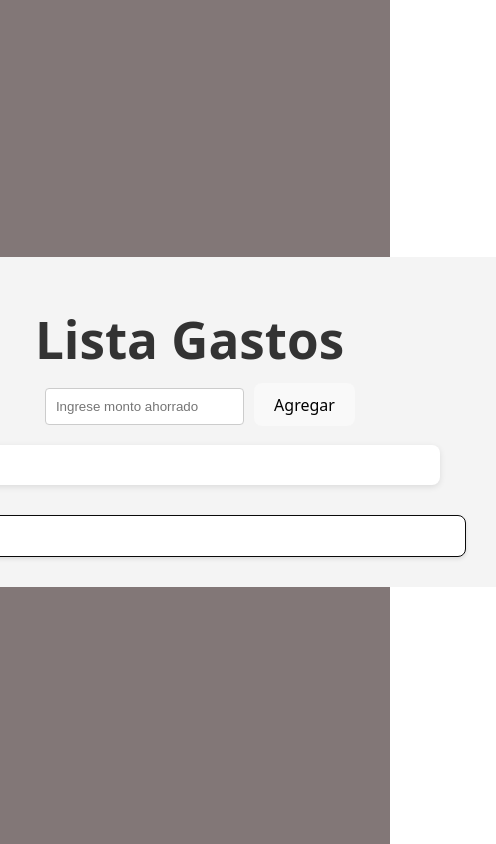
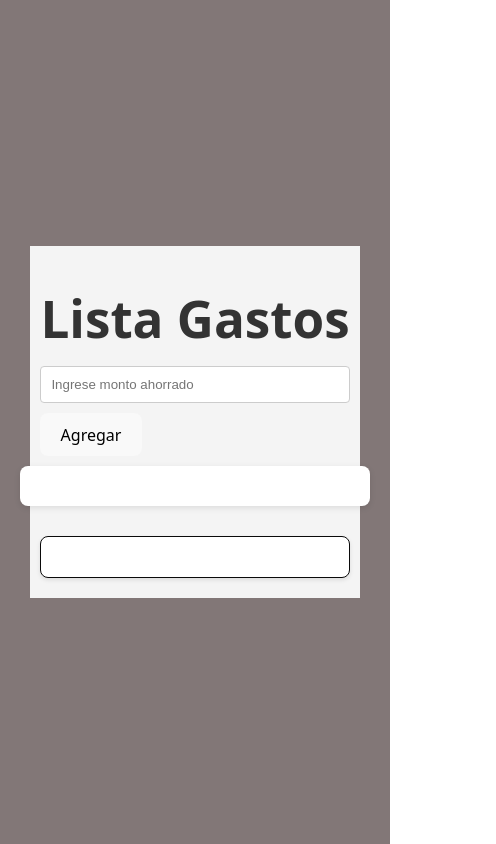
Before and after one commit to Serena-code/proyecto-dise-o, a React (Vite) app: page / in a window 390 px wide. Shown: the whole page, 496 px wide, since content can reach past the window. Built offline with nearby package versions, Linux system fonts and the light colour scheme.

Commit message:
cambios css

```diff
--- a/src/App.css
+++ b/src/App.css
@@ -1,32 +1,37 @@
-.App{
+.App {
   display: flex;
   justify-content: center;
 }
+
 .contenedor-principal {
   display: flex;
-  flex-direction: column; /* Apila los elementos verticalmente */
-  align-items: center; /* Centra horizontalmente el contenido */
+  flex-direction: column;
+  align-items: center;
   padding: 20px;
-  background-color: #f4f4f4; /* Un fondo claro y neutro */
-  justify-content:center; /* Alinea los elementos al inicio (arriba) */
-  width: 150%;
+  background-color: #f4f4f4;
+  justify-content: center;
+  width: 100%;
+  max-width: 100%;
+  box-sizing: border-box;
 }
 
-body{
-  margin: 0; /* Elimina los márgenes predeterminados del body */
-  display: flex; /* Activa flexbox para centrar */
-  justify-content: center; /* Centra horizontalmente */
-  align-items: center; /* Centra verticalmente */
+body {
+  margin: 0;
+  display: flex;
+  justify-content: center;
+  align-items: center;
+  background-color: #827777;
+  min-height: 100vh;
+}
 
-  background-color: #827777; /* Un fondo gris claro para la página */
-}
-/* Estilos para el encabezado (título y monto principal) */
+/* Header */
 .header {
   display: flex;
   flex-direction: column;
-  align-items: center; /* Centra el contenido del header */
+  align-items: center;
   margin-bottom: 10px;
-  width: 80%; /* Limita el ancho del header para que no sea demasiado grande */
+  width: 90%;
+  max-width: 600px;
 }
 
 .header h1 {
@@ -34,10 +39,9 @@ body{
   margin-bottom: 10px;
 }
 
-/* Estilos para el recuadro del monto principal */
 .header .amount-box {
   display: flex;
-  background-color: #e0f7fa; /* Un color claro para el monto */
+  background-color: #e0f7fa;
   color: #00796b;
   font-size: 2rem;
   font-weight: bold;
@@ -45,20 +49,21 @@ body{
   border-radius: 8px;
   justify-content: center;
   box-shadow: 0 2px 4px rgba(0, 0, 0, 0.1);
-  text-align: center; /* Centra el texto del monto */
-  width: 100%; /* Ocupa todo el ancho del header */
+  text-align: center;
+  width: 100%;
 }
 
-/* Estilos para el contenedor del formulario de agregar gastos */
+/* Formulario */
 .contenedor-gastos {
-  width: 80%;
+  width: 90%;
+  max-width: 600px;
   background-color: #fff;
   padding: 20px;
   border-radius: 8px;
   box-shadow: 0 2px 6px rgba(0, 0, 0, 0.1);
   margin-bottom: 20px;
   display: flex;
-  flex-direction: column; /* Apila las filas */
+  flex-direction: column;
   gap: 10px;
   align-items: flex-start;
 }
@@ -67,82 +72,87 @@ body{
   display: flex;
   gap: 10px;
   width: 100%;
+  flex-wrap: wrap;
 }
+
 .fila input {
   flex: 1;
   min-width: 100px;
 }
 
-input{
+input {
   padding: 10px;
-  margin:10px;
+  margin: 10px 0;
   border: 1px solid #ccc;
   border-radius: 4px;
-  color: #333; /* Asegura que el texto ingresado sea visible */
-  background-color: #fff; /* Establece un fondo blanco para los inputs */
+  color: #333;
+  background-color: #fff;
+  width: 100%;
+  box-sizing: border-box;
 }
 
 .contenedor-gastos button {
-  background-color: #28a745; /* Verde para agregar */
+  background-color: #28a745;
   color: white;
   border: none;
   padding: 10px 15px;
   border-radius: 4px;
   cursor: pointer;
   font-size: 1rem;
+  width: 100%;
 }
 
 .contenedor-gastos button:hover {
   background-color: #1e7e34;
 }
 
-.contenedor-principal > div:last-child { /* Selecciona el contenedor de los items */
+/* Tarjetas de gastos */
+.contenedor-principal > div:last-child {
   display: flex;
-  flex-direction: row; /* Disposición horizontal de las tarjetas */
-  gap: 15px; /* Espacio entre las tarjetas */
+  flex-direction: row;
+  gap: 15px;
   padding: 20px;
-  overflow-x: auto; /* Barra de desplazamiento horizontal */
-  width: 500px;
+  overflow-x: auto;
+  width: 90%;
+  max-width: 600px;
+  box-sizing: border-box;
 }
+
 .item {
   background-color: #fff;
   border: 1px solid #0a0a0a;
   border-radius: 8px;
   padding: 15px;
-  margin: 10px;
+  margin: 10px 0;
   box-shadow: 0 2px 4px rgba(0, 0, 0, 0.1);
   color: #333;
   display: flex;
   flex-direction: row;
-  min-width: 200px; /* 👈 Establece un ancho mínimo */
+  min-width: 200px;
   flex-shrink: 0;
-  white-space: nowrap; /* 👈 Evita el salto de línea */
-  gap: 10px; /* Espacio entre los elementos internos */
+  white-space: nowrap;
+  gap: 10px;
 }
 
 .item-nombre {
-  gap:8px;
-  margin:5px;
   font-weight: bold;
-  margin-bottom: 10px;
+  font-size: 1.1rem;
   word-break: break-word;
-  font-size: 1.1rem; /* Tamaño de fuente un poco mayor */
+  padding:5px;
 }
 
 .item-precio {
-  gap:8px;
-  margin:5px;
   color: #777;
   font-size: 1rem;
-  margin-bottom: 15px;
+  padding:5px;
 }
 
-
+/* Botones dentro de la tarjeta */
 .item-actions {
   display: flex;
   gap: 8px;
-  margin-top: auto; /* Empuja los botones hacia la parte inferior */
-  width: 100%; /* Asegura que los botones no se salgan al tener el mismo ancho que la tarjeta */
+  margin-top: auto;
+  width: 100%;
 }
 
 .item-actions button {
@@ -152,39 +162,43 @@ input{
   border-radius: 6px;
   cursor: pointer;
   font-size: 0.9rem;
-  flex-grow: 1; /* Los botones ocupan el mismo ancho */
+  flex-grow: 1;
   text-align: center;
-  min-width: 0; /* Permite que los botones se encojan si es necesario*/
 }
 
 .item-actions button:first-child {
-  background-color: #007bff; /* Azul para Editar */
+  background-color: #007bff;
 }
 
 .item-actions button:last-child {
-  background-color: #dc3545; /* Rojo para Eliminar */
+  background-color: #dc3545;
 }
 
 .item-actions button:hover {
   opacity: 0.9;
 }
 
+/* RESPONSIVE DESIGN */
+@media (max-width: 600px) {
+  .contenedor-principal {
+    padding: 10px;
+  }
 
-/* Estilos para el botón "Vaciar"
-.contenedor-principal button {
-  background-color: #f44336;
-  color: white;
-  border: none;
-  padding: 12px 20px;
-  border-radius: 6px;
-  cursor: pointer;
-  font-size: 1.1rem;
-  margin-top: 20px;
+  .header, .contenedor-gastos, .contenedor-principal > div:last-child {
+    width: 100%;
+  }
+
+  .item {
+    flex-direction: column;
+    white-space: normal;
+    min-width: 100%;
+  }
+
+  .item-actions {
+    flex-direction: column;
+  }
+
+  .item-actions button {
+    width: 100%;
+  }
 }
-
-.contenedor-principal button:hover {
-  background-color: #d32f2f;
-}
-
-
-*/
```
